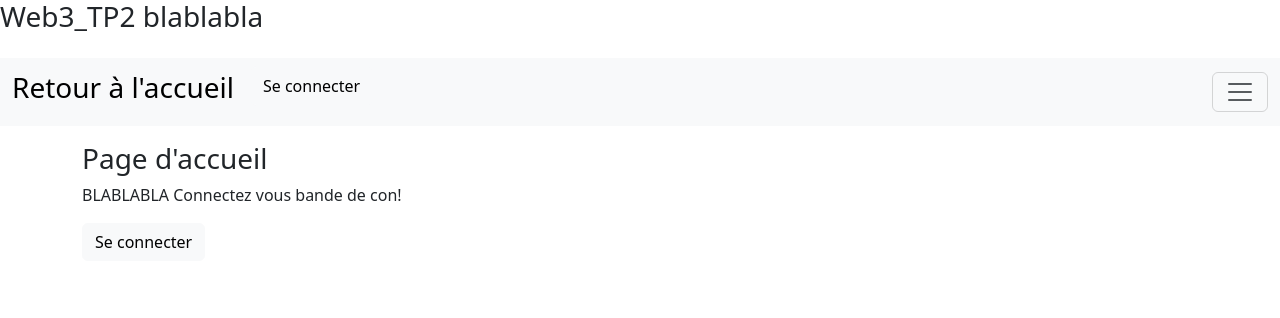
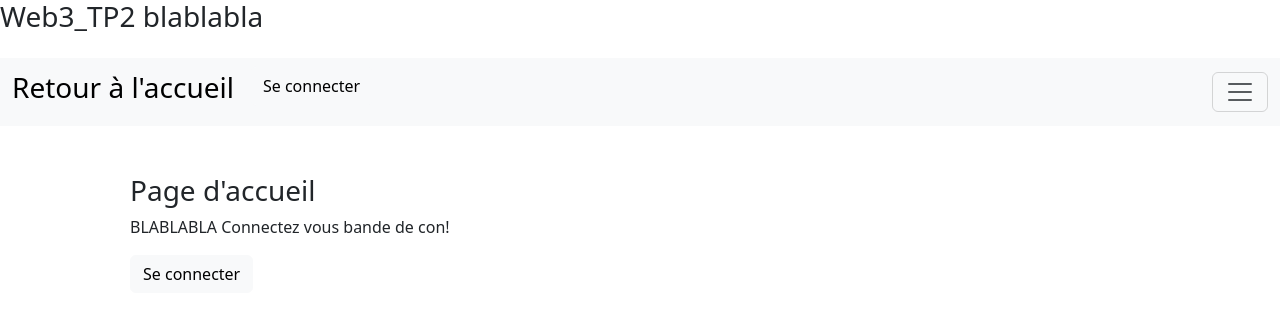
Before and after one commit to 5gtP3pp3r/WEB3_TP2, a React (Vite) app: page / in a window 1280 px wide. Shown: the top 318 px of the page. Built offline with nearby package versions, Linux system fonts and the light colour scheme.

Commit message:
mods div PageAccueil

```diff
--- a/src/PageAccueil.tsx
+++ b/src/PageAccueil.tsx
@@ -7,9 +7,8 @@ export function PageAccueil() {
     const { isAuthenticated, loginWithRedirect} = useAuth0();
 
     return (
-        <div>
+        <div className='m-5'>
             <h3>Page d'accueil</h3>
-
             <div>
             {isAuthenticated ? (
                 <>
@@ -22,8 +21,6 @@ export function PageAccueil() {
                     <Button variant='light'  onClick={() => loginWithRedirect()}>Se connecter</Button>
                 </>
             )}
-            <div className="d-flex justify-content-center m-5">
-            </div>
             </div>
         </div>
 
```
